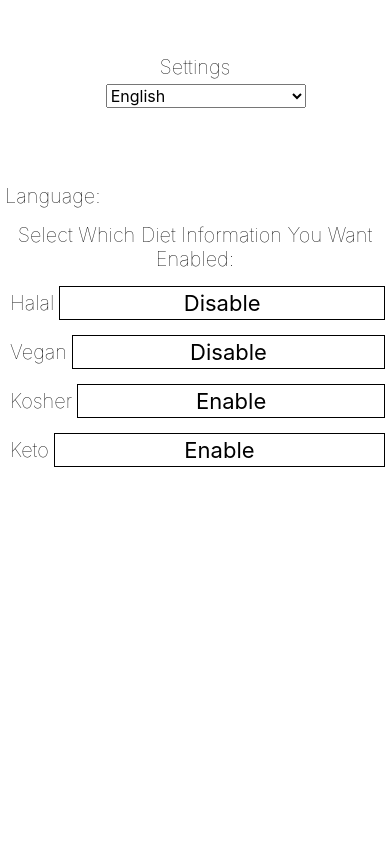
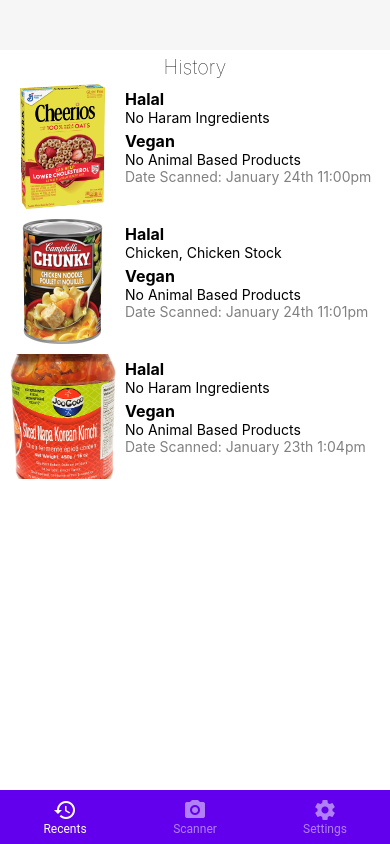
Before and after one commit to benjamintli/ideal-guacamole, a React Native app in the folder barcode-scanner/: screen / in a window 390 px wide. Built offline with nearby package versions, Linux system fonts and the light colour scheme.

Commit message:
Added bottom app bar navigation

```diff
--- a/barcode-scanner/App.js
+++ b/barcode-scanner/App.js
@@ -1,18 +1,11 @@
 import { StatusBar } from 'expo-status-bar';
 import { StyleSheet, Text, View } from 'react-native';
-import Main from './ui/Homepage.js';
-import Info from './ui/Info.js';
-import History from './ui/History.js';
-import Scanner from './scanner/Scanner.js';
-import Settings from './ui/Settings.js';
+import BottomAppBar from './ui/BottomAppBar.js'
 
 export default function App() {
   return (
     <View style={styles.container}>
-      {/* <History/>
-      <StatusBar style="auto" /> */}
-      {/*<Scanner></Scanner>*/}
-      <Settings/>
+      <BottomAppBar/>
     </View>
   );
 }
--- a/barcode-scanner/package.json
+++ b/barcode-scanner/package.json
@@ -13,6 +13,7 @@
     "expo-barcode-scanner": "~11.2.0",
     "expo-cli": "^5.0.3",
     "expo-status-bar": "~1.2.0",
+    "package.json": "^2.0.1",
     "permissions": "^0.1.0",
     "react": "17.0.1",
     "react-dom": "17.0.1",
--- /dev/null
+++ b/barcode-scanner/ui/BottomAppBar.js
@@ -0,0 +1,36 @@
+import * as React from 'react';
+import { BottomNavigation, Text } from 'react-native-paper';
+import History from './History.js'
+import Settings from './Settings.js'
+import Scanner from '../scanner/Scanner.js'
+
+const HistoryPage = () => <History></History>;
+
+const BarcodeScanner = () => <Scanner></Scanner>;
+
+const SettingsPage = () => <Settings></Settings>;
+
+const BottomAppBar = () => {
+  const [index, setIndex] = React.useState(0);
+  const [routes] = React.useState([
+    { key: 'recents', title: 'Recents', icon: 'history'},
+    { key: 'scanner', title: 'Scanner', icon: 'camera' },
+    { key: 'settings', title: 'Settings', icon: 'cog'},
+  ]);
+
+  const renderScene = BottomNavigation.SceneMap({
+    recents: HistoryPage,
+    scanner: BarcodeScanner,
+    settings: SettingsPage,
+  });
+
+  return (
+    <BottomNavigation
+      navigationState={{ index, routes }}
+      onIndexChange={setIndex}
+      renderScene={renderScene}
+    />
+  );
+};
+
+export default BottomAppBar;
```
